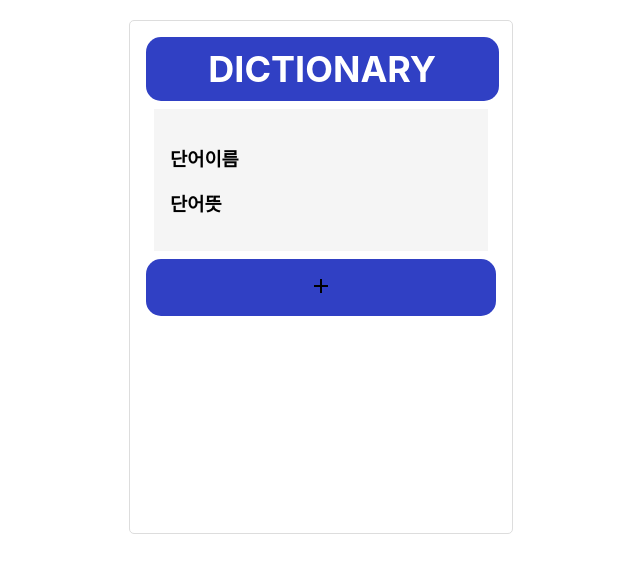
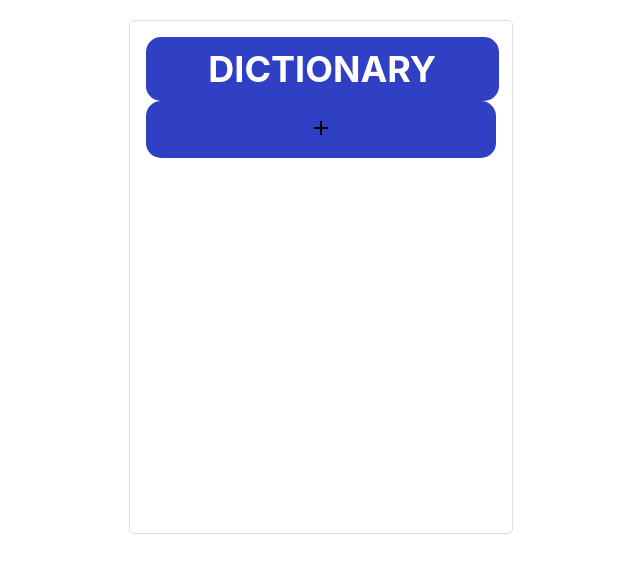
Before and after one commit to oozeume/MiniProject_MyDictionary, a React (Create React App) app in the folder mydictionary/: page / in a window 1280 px wide. Shown: the top 572 px of the page, without its empty margins (319-959 px from the left). Built offline with nearby package versions, Linux system fonts and the light colour scheme.

Commit message:
기본 기능 구현 완료

```diff
--- a/mydictionary/src/App.js
+++ b/mydictionary/src/App.js
@@ -7,6 +7,7 @@ import styled from 'styled-components';
 import DicList from './DicList';
 import DicAdd from './DicAdd';
 import Detail from "./Detail";
+import NotFound from "./NotFound";
 
 import { connect } from 'react-redux';
 
@@ -32,16 +33,8 @@ class App extends React.Component {
         super(props);
 
         this.state = {
-
         };
-        this.text = React.createRef();
     }
-
-        //Ref값 가져와서 연결해줄때 add해주는 함수 만들어줘야겠죠 (input에 text입력하고 추가하기 버튼 눌렀을때)
-        addDicList = () => {
-            const new_item = this.text.current.value; // input에서 value값 가져오면 담아줄 변수를 만들어준다.
-            this.props.create(new_item);
-        };
 
     render() {
         return (
@@ -52,6 +45,7 @@ class App extends React.Component {
                         <Route path="/" exact render={(props) => (<DicList list={this.state.list} history={this.props.history} />)} />
                         <Route path="/dicadd" component={DicAdd} />
                         <Route path="/detail/:index" component={Detail} />
+                        <Route component={NotFound} />
                     </Switch>
                 </Container>
             </div>
--- a/mydictionary/src/Detail.js
+++ b/mydictionary/src/Detail.js
@@ -1,32 +1,29 @@
 import React from 'react';
 import { useDispatch, useSelector } from "react-redux";
 
-import { deleteList, updateList } from "./redux/modules/dictionary";
+import { deleteList } from "./redux/modules/dictionary";
 
 
 const Detail = (props) => {
     const dispatch = useDispatch();
 
     const dic_list = useSelector(state => state.dictionary.list);
-    console.log(dic_list); //
+    console.log(dic_list);
 
     let dic_index = parseInt(props.match.params.index);
 
     return (
         <div>
-            <h1>{dic_list[dic_index].text}</h1>
-            <p>{dic_list[dic_index].disc}</p>
+            {dic_list[dic_index] && <h1>{dic_list[dic_index].text}</h1>} {/* 조건부렌더링 */}
+            {dic_list[dic_index] && <p>{dic_list[dic_index].disc}</p>}
+            {dic_list[dic_index] && <p>{dic_list[dic_index].memo}</p>}
+
             <button onClick={() => {
                 props.history.goBack(); }}>뒤로가기</button>
+
             <button onClick={() => {
                 dispatch(deleteList(dic_index));
-                props.history.goBack();
-            }}>삭제하기</button>
-
-            {/* <button onClick={() => {
-                dispatch(updateList(dic_index));
-                props.history.goBack();
-            }}> 완료하기</button> */}
+                props.history.goBack(); }}>삭제하기</button>
 
         </div>
     );
--- a/mydictionary/src/DicAdd.js
+++ b/mydictionary/src/DicAdd.js
@@ -9,26 +9,29 @@ const DicAdd = (props) => {
     const dispatch = useDispatch(); // 쓸 준비하는 것
     const input_text = React.useRef(null);
     const input_disc = React.useRef(null);
-
-    //Ref값 가져와서 연결해줄때 add해주는 함수 만들어줘야겠죠 (input에 text입력하고 추가하기 버튼 눌렀을때)
-    // const addDicList = () => {
-    //     const new_item = this.text.current.value; // input에서 value값 가져오면 담아줄 변수를 만들어준다.
-    //     props.create(new_item);
-    // };
-
-
+    const input_memo = React.useRef(null);
 
     return (
         <div>
             <ListStyle>
                 <ItemStyle ref={input_text} placeholder="단어를 입력하세요."></ItemStyle>
                 <ItemStyle ref={input_disc} placeholder="뜻을 입력하세요."></ItemStyle>
+                <ItemStyle ref={input_memo} placeholder="메모를 입력하세요."></ItemStyle>
+
+                <button onClick={() => {
+                    if (input_text.current.value === "" || input_disc.current.value === "") {
+                        alert('단어와 뜻을 모두 입력하세요.');
+                    } else {
+                        dispatch(addList(input_text.current.value, input_disc.current.value, input_memo.current.value)); // 이름 넣는 액션 넣어준다
+                        props.history.push("/");
+                    }
+                }}>작성완료</button>
+
+                <button onClick={() => {
+                    props.history.goBack();
+                }}>뒤로가기</button>
 
 
-                <button onClick={() => {
-                    dispatch(addList(input_text.current.value, input_disc.current.value)); // 이름 넣는 액션 넣어준다
-                    props.history.push("/");
-                }}>작성완료</button>
             </ListStyle>
         </div>
     );
@@ -43,10 +46,10 @@ const ListStyle = styled.div`
 `;
 
 const ItemStyle = styled.input`
-padding: 16px;
-  margin: 8px;
-  background-color: #F5F5F5;
-  border-style: none;
+    padding: 16px;
+    margin: 8px;
+    background-color: #F5F5F5;
+    border-style: none;
 `;
 
 export default DicAdd;
--- a/mydictionary/src/DicList.js
+++ b/mydictionary/src/DicList.js
@@ -18,9 +18,6 @@ const DicList = (props) => {
                             <b>{list.text}</b>
                             <p>{list.disc}</p>
                         </Item>
-
-
-
                     </ItemStyle>
                 );
             })
--- /dev/null
+++ b/mydictionary/src/NotFound.js
@@ -0,0 +1,8 @@
+import React from 'react';
+
+const NotFound = (props) => {
+
+    return <h1>주소가 올바르지 않아요!</h1>;;
+}
+
+export default NotFound;
--- a/mydictionary/src/redux/modules/dictionary.js
+++ b/mydictionary/src/redux/modules/dictionary.js
@@ -9,25 +9,25 @@ const UPDATE = "dictionary/UPDATE";
 
 const initialState = {
     list: [
-        { text: '단어이름', disc: '단어뜻' },
+        // { text: '단어이름', disc: '단어뜻' },
     ]
 };
 
 // ActionCreator
-export const loadList = (dictionary) => {
-    return { type: LOAD, dictionary };
+export const loadList = (load_list) => {
+    return { type: LOAD, load_list };
 }
 
-export const addList = (text, disc) => {
-    return { type: ADD, text, disc };
+export const addList = (text, disc, memo) => {
+    return { type: ADD, text, disc, memo };
 }
 
-export const createList = (dictionary) => {
-    return { type: CREATE, dictionary };
+export const createList = (create_list) => {
+    return { type: CREATE, create_list };
 }
 
-export const deleteList = (dictionary) => {
-    return { type: DELETE, dictionary };
+export const deleteList = (delete_list) => {
+    return { type: DELETE, delete_list };
 }
 
 export const updateList = (dictionary) => {
@@ -44,18 +44,18 @@ export default function reducer(state = initialState, action) {
         }
         case "dictionary/ADD": {
             console.log(state, action);
-            const new_dic_list = [...state.list,  { text: action.text, disc: action.disc }];
+            const new_dic_list = [...state.list,  { text: action.text, disc: action.disc, memo: action.memo }];
             return { list: new_dic_list };
         }
 
         case "dictionary/CREATE": {
             console.log(state, action);
-            const new_dic_list = [...state.list, { text: action.dictionary, disc: action.dictionary }];
+            const new_dic_list = [...state.list, { text: action.create_list }];
             return { list: new_dic_list };
         }
         case "dictionary/DELETE":
             const dic_list = state.list.filter((l, index) => {
-                if (index !== action.dictionary) {
+                if (index !== action.delete_list) {
                     return l;
                 }
             });
@@ -64,7 +64,7 @@ export default function reducer(state = initialState, action) {
         case "dictionary/UPDATE": { // 완료로 상태가 바뀐 리스트가 들어가야한다.
             const dic_list = state.list.map((l, index) => {
                 if (index === action.dictionary) {
-                    return { ...l, completed: true };
+                    return { ...l};
                 } else {
                     return l;
                 }
```
